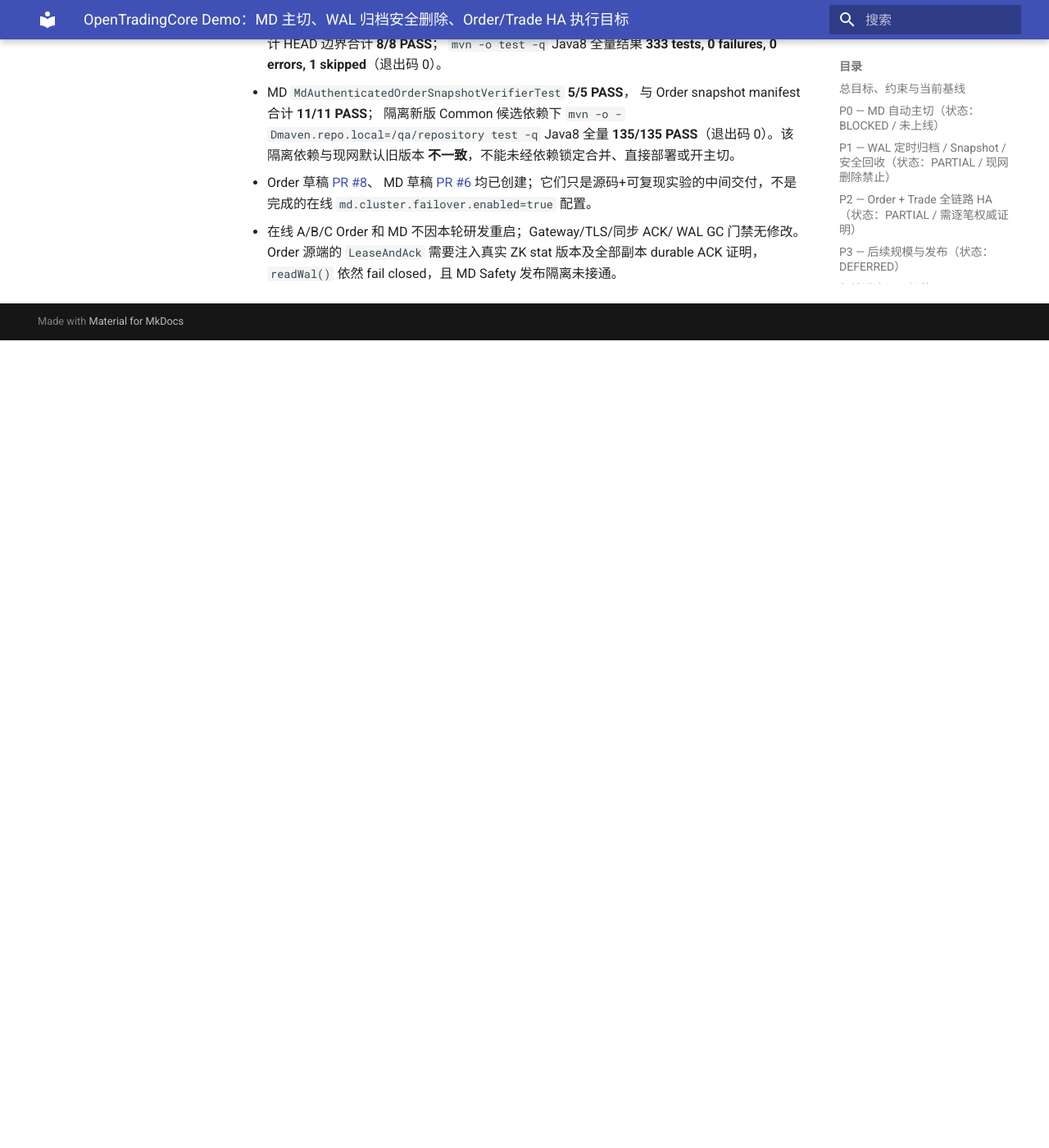
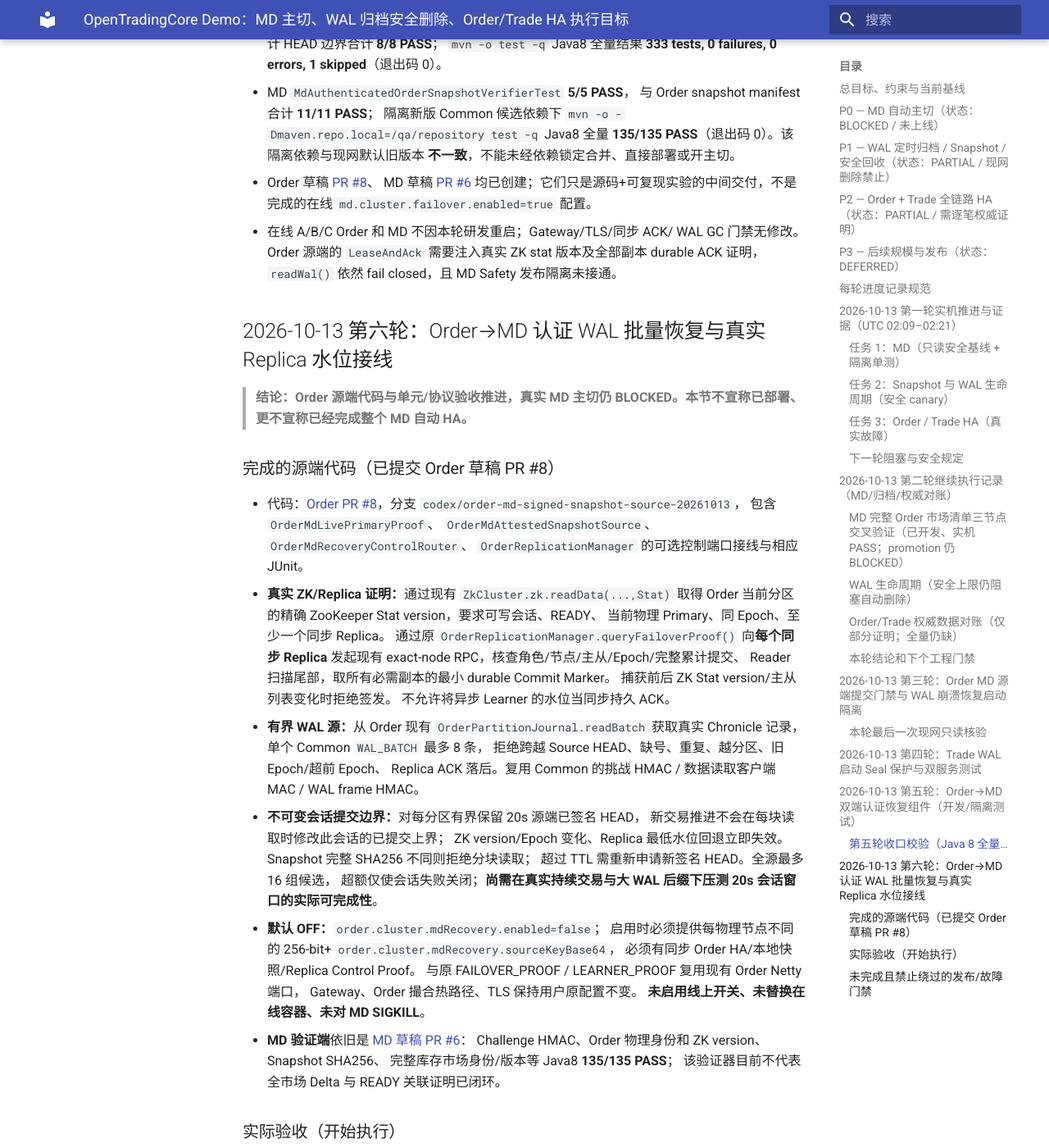
Before and after one commit to bliplink/dc-quant-deploy, an MkDocs documentation site: the page built from docs/DEMO_HA_WAL_MD_ORDER_TRADE_EXECUTION_PLAN_20261013.zh-CN.md, in a window 1280 px wide and 1400 px high, scrolled down 10739 px. Shown: the whole window at 82% size. Built offline with MkDocs 1.6.1 and Material for MkDocs 9.7.7, drawn with Linux system fonts in a browser that asks for light colours; before the commit the page ends 11154 px from its top, so only the background shows below that; some of the changed text lies outside the part shown.

Commit message:
docs(md-ha): record real Order ZK/Replica HEAD, 8-slot authenticated WAL, 20s pin and blocked live failover preflight

```diff
--- a/docs/DEMO_HA_WAL_MD_ORDER_TRADE_EXECUTION_PLAN_20261013.zh-CN.md
+++ b/docs/DEMO_HA_WAL_MD_ORDER_TRADE_EXECUTION_PLAN_20261013.zh-CN.md
@@ -340,3 +340,90 @@ WAL 周期物理 Seal/48h 删除、Order/Trade 全量资金持仓对账仍按前
   WAL GC 门禁无修改。Order 源端的 `LeaseAndAck` 需要注入真实
   ZK stat 版本及全部副本 durable ACK 证明，`readWal()`
   依然 fail closed，且 MD Safety 发布隔离未接通。
+
+## 2026-10-13 第六轮：Order→MD 认证 WAL 批量恢复与真实 Replica 水位接线
+
+> **结论：Order 源端代码与单元/协议验收推进，真实 MD 主切仍 BLOCKED。本节不宣称已部署、更不宣称已经完成整个 MD 自动 HA。**
+
+### 完成的源端代码（已提交 Order 草稿 PR #8）
+
+- 代码：[Order PR #8](https://github.com/bliplink/com.app.dc.ordersvr/pull/8)，分支
+  `codex/order-md-signed-snapshot-source-20261013`，
+  包含 `OrderMdLivePrimaryProof`、
+  `OrderMdAttestedSnapshotSource`、
+  `OrderMdRecoveryControlRouter`、
+  `OrderReplicationManager` 的可选控制端口接线与相应 JUnit。
+- **真实 ZK/Replica 证明：**通过现有 `ZkCluster.zk.readData(...,Stat)`
+  取得 Order 当前分区的精确 ZooKeeper Stat version，要求可写会话、READY、
+  当前物理 Primary、同 Epoch、至少一个同步 Replica。
+  通过原 `OrderReplicationManager.queryFailoverProof()` 向**每个同步 Replica**
+  发起现有 exact-node RPC，核查角色/节点/主从/Epoch/完整累计提交、
+  Reader 扫描尾部，取所有必需副本的最小 durable Commit Marker。
+  捕获前后 ZK Stat version/主从列表变化时拒绝签发。
+  不允许将异步 Learner 的水位当同步持久 ACK。
+- **有界 WAL 源：**从 Order 现有 `OrderPartitionJournal.readBatch`
+  获取真实 Chronicle 记录，单个 Common `WAL_BATCH` 最多 8 条，
+  拒绝跨越 Source HEAD、缺号、重复、越分区、旧 Epoch/超前 Epoch、
+  Replica ACK 落后。复用 Common 的挑战 HMAC / 数据读取客户端 MAC / WAL frame HMAC。
+- **不可变会话提交边界：**对每分区有界保留 20s 源端已签名 HEAD，
+  新交易推进不会在每块读取时修改此会话的已提交上界；
+  ZK version/Epoch 变化、Replica 最低水位回退立即失效。
+  Snapshot 完整 SHA256 不同则拒绝分块读取；
+  超过 TTL 需重新申请新签名 HEAD。全源最多 16 组候选，
+  超额仅使会话失败关闭；**尚需在真实持续交易与大 WAL 后缀下压测 20s
+  会话窗口的实际可完成性**。
+- **默认 OFF：**`order.cluster.mdRecovery.enabled=false`；
+  启用时必须提供每物理节点不同的 256-bit+
+  `order.cluster.mdRecovery.sourceKeyBase64`，
+  必须有同步 Order HA/本地快照/Replica Control Proof。
+  与原 FAILOVER_PROOF / LEARNER_PROOF 复用现有 Order Netty 端口，
+  Gateway、Order 撮合热路径、TLS 保持用户原配置不变。
+  **未启用线上开关、未替换在线容器、未对 MD SIGKILL**。
+- **MD 验证端**依旧是
+  [MD 草稿 PR #6](https://github.com/bliplink/com.app.dc.mdsvr/pull/6)：
+  Challenge HMAC、Order 物理身份和 ZK version、Snapshot SHA256、
+  完整库存市场身份/版本等 Java8 **135/135 PASS**；
+  该验证器目前不代表全市场 Delta 与 READY 关联证明已闭环。
+
+### 实际验收（开始执行）
+
+- Java8 候选 Common **隔离 Maven 仓库**环境中：
+  `OrderMdLivePrimaryProofTest`、`OrderMdAttestedWalBatchSourceTest`
+  **8/8 PASS**；新增 Order Netty control router + 固定 HEAD pin +
+  Common 原样 HMAC WAL_BATCH wire 帧合计 **9/9 PASS**。
+  先前新增功能下的 Order 全量 **341 tests / failures=0 / errors=0 /
+  skipped=1**，新增 pin/router/batch 后的最终全量另行收口记录。
+- **现网 MD 只读准入门禁：**
+  `scripts/check-md-failover-preflight.py` 执行 exit=2，
+  `decision=BLOCKED`、`canPromote=false`、
+  `canInjectMdPrimaryFault=false`；
+  256/256 分区 READY、MDSvrA/B/C ephemeral 成员齐全、
+  A/B 各 128 Primary。
+  私有实测证据：
+  `~/.opentradingcore/epochwarm-walbatch-cold-cutover-20261013/evidence/md-acceptance-preflight-20261013-round2.json`。
+  具体阻塞：`ORDER_CURRENT_FULL_MARKET_IMAGE_PROOF_MISSING`、
+  `MD_PROMOTION_FENCING_AND_CAS_CONTROLLER_NOT_CONFIGURED`、
+  `MD_RECOVERING_TO_READY_EPOCH_PUBLICATION_FENCE_UNATTESTED`、
+  `MD_PROMOTED_EPOCH_FULL_MARKET_IMAGE_NOT_ATTESTED`、
+  `ROBOT_POST_FAILOVER_ORDER_RECONCILIATION_NOT_ATTESTED`。
+- 11 租户盘上 Order Snapshot 三节点深度检查
+  `checkedTenants=11`、`verifiedTriplicateSnapshots=11`、
+  `snapshotIssues=[]`，但这不代表在线 MD 配置已升级。
+  在线 24 个 `dc-saas` 容器运行，
+  Order/MD/Trade/Robot 关键节点均 Running=true、OOMKilled=false。
+
+### 未完成且禁止绕过的发布/故障门禁
+
+1. 将当前 Order 草稿 PR 的本地 Common 批量读取协议依赖
+   **按源码+镜像唯一 SHA 锁定重编译**，并通过灰度部署，
+   再从 MD 真正联机调用认证 HEAD/Snapshot/WAL；签名传输和
+   **市场业务事件应用 Delta** 的 end-to-end 证据尚缺。
+2. MD `Safety` 需要消费最新可信 Order HEAD 以及**分区内所有市场的 Image +
+   无缺口增量**并验证实际版本与持久水位一致，且保证旧 MD 发布者不能
+   通过队列再发送；独立验证 `RECOVERING→READY` 当前 Epoch CAS。
+3. 在私有测试分区和持续 Robot 报价下完成可重复 MD 主切、
+   旧主隔离、重新订阅、全市场完整度、回滚，之后才允许在线
+   MD Primary SIGKILL 和角色反转。**本轮安全门禁仍 BLOCKED。**
+4. Order/Trade WAL 独立周期 Seal+GC 与最终资金持仓 Projection 全范围审计
+   仍按本目标表原计划推进，尚未完成；Common 中央正式发布和 GHCR
+   正式镜像链仍按用户要求暂缓。
```
